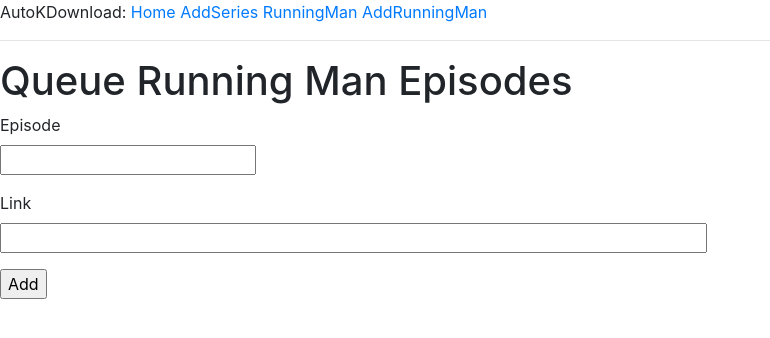
After one commit to chesterlbtan/AKD-Flask, a Flask app: page /runningman/add in a window 1280 px wide. The commit adds this page. Shown: the top 338 px of the page, without its empty margins (0-770 px from the left). Run offline with Flask 2, Linux system fonts and the light colour scheme; some libraries are stand-ins or nearby versions.

Commit message:
Update DB to have RunningMang table Add page for running man episodes

```diff
--- a/webapp/forms.py
+++ b/webapp/forms.py
@@ -8,3 +8,9 @@ class AddSeriesForm(FlaskForm):
     year = IntegerField('Year', validators=[DataRequired()])
     link = StringField('Link', validators=[DataRequired()])
     submit = SubmitField('Add')
+
+
+class AddRMForm(FlaskForm):
+    episode = IntegerField('Episode', validators=[DataRequired()])
+    link = StringField('Link', validators=[DataRequired()])
+    submit = SubmitField('Add')
--- a/webapp/models.py
+++ b/webapp/models.py
@@ -1,3 +1,4 @@
+import contextlib
 from webapp import db
 
 
--- a/webapp/routes.py
+++ b/webapp/routes.py
@@ -1,33 +1,51 @@
+import datetime
 from flask import render_template, flash, redirect, url_for
-from webapp import app
-from webapp.forms import AddSeriesForm
+from typing import List
+from webapp import app, db
+from webapp.forms import AddSeriesForm, AddRMForm
+from webapp.models import Watchables, Status, Episodes, RunningMan
 
 
 @app.route('/')
 @app.route('/index')
 def index():
-    jobs = [
-        {'id': 1, 'title': 'MySeries', 'baselink': 'http://localhost:5000', 'status': 'pending', 'progress': 30,
-         'episodes': [
-             {'number': 1, 'status': 'done', 'download_link': 'link1', 'progress': 100},
-             {'number': 2, 'status': 'new', 'download_link': 'link2', 'progress': 0},
-             {'number': 3, 'status': 'new', 'download_link': 'link3', 'progress': 0},
-             {'number': 4, 'status': 'new', 'download_link': 'link4', 'progress': 0},
-             {'number': 5, 'status': 'new', 'download_link': 'link5', 'progress': 0},
-             {'number': 6, 'status': 'new', 'download_link': 'link6', 'progress': 0},
-             {'number': 7, 'status': 'new', 'download_link': 'bwahahaha', 'progress': 0},
-             {'number': 8, 'status': 'new', 'download_link': 'siqmodf', 'progress': 0}
-         ]},
-        {'id': 2, 'title': 'MySeries2', 'baselink': 'http://localhost:5000', 'status': 'new', 'progress': 50,
-         'episodes': [
-             {'number': 1, 'status': 'new', 'download_link': 'link1', 'progress': 0},
-             {'number': 2, 'status': 'new', 'download_link': 'link2', 'progress': 0},
-             {'number': 3, 'status': 'new', 'download_link': 'link3', 'progress': 0},
-             {'number': 4, 'status': 'new', 'download_link': 'link4', 'progress': 0},
-             {'number': 5, 'status': 'new', 'download_link': 'link5', 'progress': 0},
-             {'number': 6, 'status': 'new', 'download_link': 'link6', 'progress': 0}
-         ]}
-    ]
+    jobs = []
+    # jobs = [
+    #     {'id': 3, 'title': 'MySeries', 'baselink': 'http://localhost:5000', 'status': 'pending', 'progress': 30,
+    #      'episodes': [
+    #          {'number': 1, 'status': 'done', 'download_link': 'link1', 'progress': 100},
+    #          {'number': 2, 'status': 'new', 'download_link': 'link2', 'progress': 0},
+    #          {'number': 3, 'status': 'new', 'download_link': 'link3', 'progress': 0},
+    #          {'number': 4, 'status': 'new', 'download_link': 'link4', 'progress': 0},
+    #          {'number': 5, 'status': 'new', 'download_link': 'link5', 'progress': 0},
+    #          {'number': 6, 'status': 'new', 'download_link': 'link6', 'progress': 0},
+    #          {'number': 7, 'status': 'new', 'download_link': 'bwahahaha', 'progress': 0},
+    #          {'number': 8, 'status': 'new', 'download_link': 'siqmodf', 'progress': 0}
+    #      ]},
+    #     {'id': 2, 'title': 'MySeries2', 'baselink': 'http://localhost:5000', 'status': 'new', 'progress': 50,
+    #      'episodes': [
+    #          {'number': 1, 'status': 'new', 'download_link': 'link1', 'progress': 0},
+    #          {'number': 2, 'status': 'new', 'download_link': 'link2', 'progress': 0},
+    #          {'number': 3, 'status': 'new', 'download_link': 'link3', 'progress': 0},
+    #          {'number': 4, 'status': 'new', 'download_link': 'link4', 'progress': 0},
+    #          {'number': 5, 'status': 'new', 'download_link': 'link5', 'progress': 0},
+    #          {'number': 6, 'status': 'new', 'download_link': 'link6', 'progress': 0}
+    #      ]}
+    # ]
+    sqw: List[Watchables] = Watchables.query.all()
+    real_job = []
+    for wj in sqw:
+        item_stat = Status.query.filter_by(id=wj.id).first()
+        ep_stat: List[Episodes] = Episodes.query.filter_by(id=wj.id).all()
+        epi_array = []
+        for epi in ep_stat:
+            ep_item = {'number': epi.episode, 'status': epi.status, 'download_link': epi.lastupdate, 'progress': epi.progress}
+            epi_array.append(ep_item)
+        epi_array.sort(key=lambda k: k['number'])
+        item = {'id': wj.id, 'title': wj.title, 'baselink': wj.baselink, 'status': item_stat.status, 'progress': item_stat.progress,
+                'episodes': epi_array}
+        real_job.append(item)
+    jobs.extend(real_job)
     return render_template('index.html', title='Home', jobs=jobs)
 
 
@@ -35,6 +53,38 @@ def index():
 def addseries():
     form = AddSeriesForm()
     if form.validate_on_submit():
-        flash(f'Successfully added [{form.year.data}] - {form.title.data}, {form.link.data}')
+        item = Watchables()
+        item.title = form.title.data
+        item.year = form.year.data
+        item.episodes = 0
+        item.baselink = form.link.data
+        item.datetimeadded = datetime.datetime.now()
+        item.lastupdate = datetime.datetime.now()
+        db.session.add(item)
+        db.session.commit()
+        item_status = Status(id=item.id, status='new', progress=0.0, location='', remarks='',
+                             lastupdate=datetime.datetime.today())
+        db.session.add(item_status)
+        db.session.commit()
+
+        flash(f'Successfully added <{item.id}> [{form.year.data}] - {form.title.data}, {form.link.data}')
         return redirect(url_for('index'))
     return render_template('addseries.html', title='Add New Series', form=form)
+
+
+@app.route('/runningman/add', methods=['GET', 'POST'])
+def addrm():
+    form = AddRMForm()
+    if form.validate_on_submit():
+        item = RunningMan()
+        item.episode = form.episode.data
+        item.base_link = form.link.data
+        item.status = 'new'
+        item.datetimeadded = datetime.datetime.now()
+        item.lastupdate = datetime.datetime.now()
+        # db.session.add(item)
+        # db.session.commit()
+
+        flash(f'Successfully added <{item.id}> [{form.year.data}] - {form.title.data}, {form.link.data}')
+        return redirect(url_for('index'))
+    return render_template('addrm.html', title='Queue Running Man Episodes', form=form)
--- /dev/null
+++ b/webapp/templates/addrm.html
@@ -0,0 +1,23 @@
+{% extends "master.html" %}
+
+{% block content %}
+    <h1>Queue Running Man Episodes</h1>
+    <form action="" method="post" novalidate>
+        {{ form.hidden_tag() }}
+        <p>
+            {{ form.episode.label }}<br>
+            {{ form.episode }}
+            {% for error in form.episode.errors %}
+            <span style="color: red;">[{{ error }}]</span>
+            {% endfor %}
+        </p>
+        <p>
+            {{ form.link.label }}<br>
+            {{ form.link(size=64) }}
+            {% for error in form.link.errors %}
+            <span style="color: red;">[{{ error }}]</span>
+            {% endfor %}
+        </p>
+        <p>{{ form.submit() }}</p>
+    </form>
+{% endblock %}
--- a/webapp/templates/index.html
+++ b/webapp/templates/index.html
@@ -24,7 +24,7 @@
             <td>{{ job.baselink }}</td>
         </tr>
         {% for epi in job.episodes %}
-        <tr class="collapse wm{{ job.id }}">
+        <tr class="collapse wm{{ job.id }}" style="background-color: #EDEDED; font-size: small">
             <td>Episode {{ epi.number }}</td>
             <td>{{ epi.status }}</td>
             <td>{{ epi.progress }}</td>
--- a/webapp/templates/master.html
+++ b/webapp/templates/master.html
@@ -18,6 +18,8 @@
             AutoKDownload:
             <a href="{{ url_for('index') }}">Home</a>
             <a href="{{ url_for('addseries') }}">AddSeries</a>
+            <a href="{{ url_for('addrm') }}">RunningMan</a>
+            <a href="{{ url_for('addrm') }}">AddRunningMan</a>
         </div>
         <hr>
         <!-- Optional JavaScript -->
```
